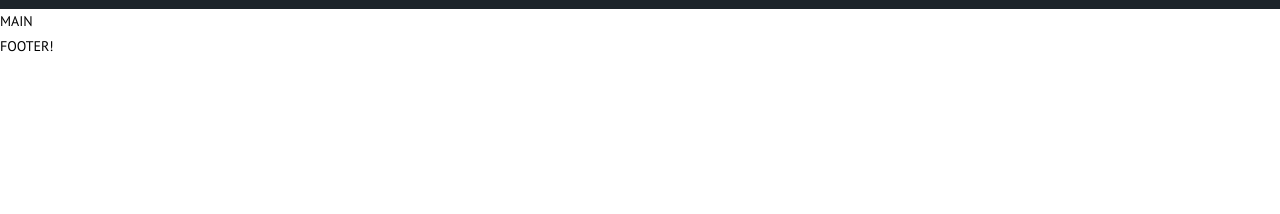
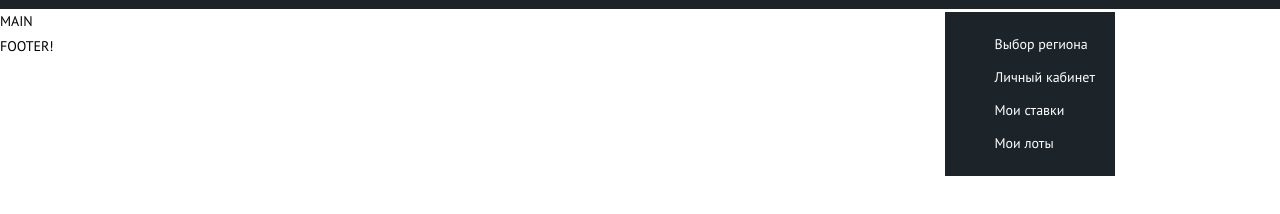
Before and after one commit to RatmirRomanovich/LuxTrade, a plain HTML site: page #src/index.html in a window 1280 px wide. Both pictures are taken after a click on the element 1096 px from the left and 37 px from the top of the page. Shown: the part 66-280 px from the top of the page. Drawn offline with nearby package versions, Linux system fonts and the light colour scheme; files that its build step writes are made by us from their sources; files whose address does not match are found by name; a web font is replaced by a local one.

Commit message:
user menu pop-up

```diff
--- a/#src/index.html
+++ b/#src/index.html
@@ -16,6 +16,7 @@
 		</main>
 		@@include('_footer.html')
 	</div>
+	<script src="/js/script.js"></script>
 </body>
 
 </html>
--- a/#src/js/script.js
+++ b/#src/js/script.js
@@ -0,0 +1,6 @@
+//реализация выпадающего меню
+let user_icon = document.querySelector('.user-header__icon');
+user_icon.addEventListener('click', function (e) {
+	let user_menu = document.querySelector('.user-header__menu');
+	user_menu.classList.toggle('_active');
+});
--- a/#src/scss/header.scss
+++ b/#src/scss/header.scss
@@ -124,7 +124,8 @@
 	&__menu {
 		opacity: 0;
 		visibility: hidden;
-		top: 78px;
+		transition: all 0.75s ease 0s;
+		top: 98px;
 		right: 0;
 		position: absolute;
 		background: #1c242a;
@@ -136,6 +137,13 @@
 			&:last-child {
 				margin: 0px 0px 0px 0px;
 			}
+		}
+
+		//класс active  подвешивается с помощью js он возвращает нам скрытое меню.
+		&._active {
+			top: 78px;
+			opacity: 1;
+			visibility: visible;
 		}
 	}
 
--- a/LuxTrade/js/script.js
+++ b/LuxTrade/js/script.js
@@ -0,0 +1,6 @@
+//реализация выпадающего меню
+let user_icon = document.querySelector('.user-header__icon');
+user_icon.addEventListener('click', function (e) {
+	let user_menu = document.querySelector('.user-header__menu');
+	user_menu.classList.toggle('_active');
+});
```
Also changed, not shown: LuxTrade/index.html (+1 -0 lines), LuxTrade/css/style.css, LuxTrade/css/style.min.css, LuxTrade/js/script.min.js.
